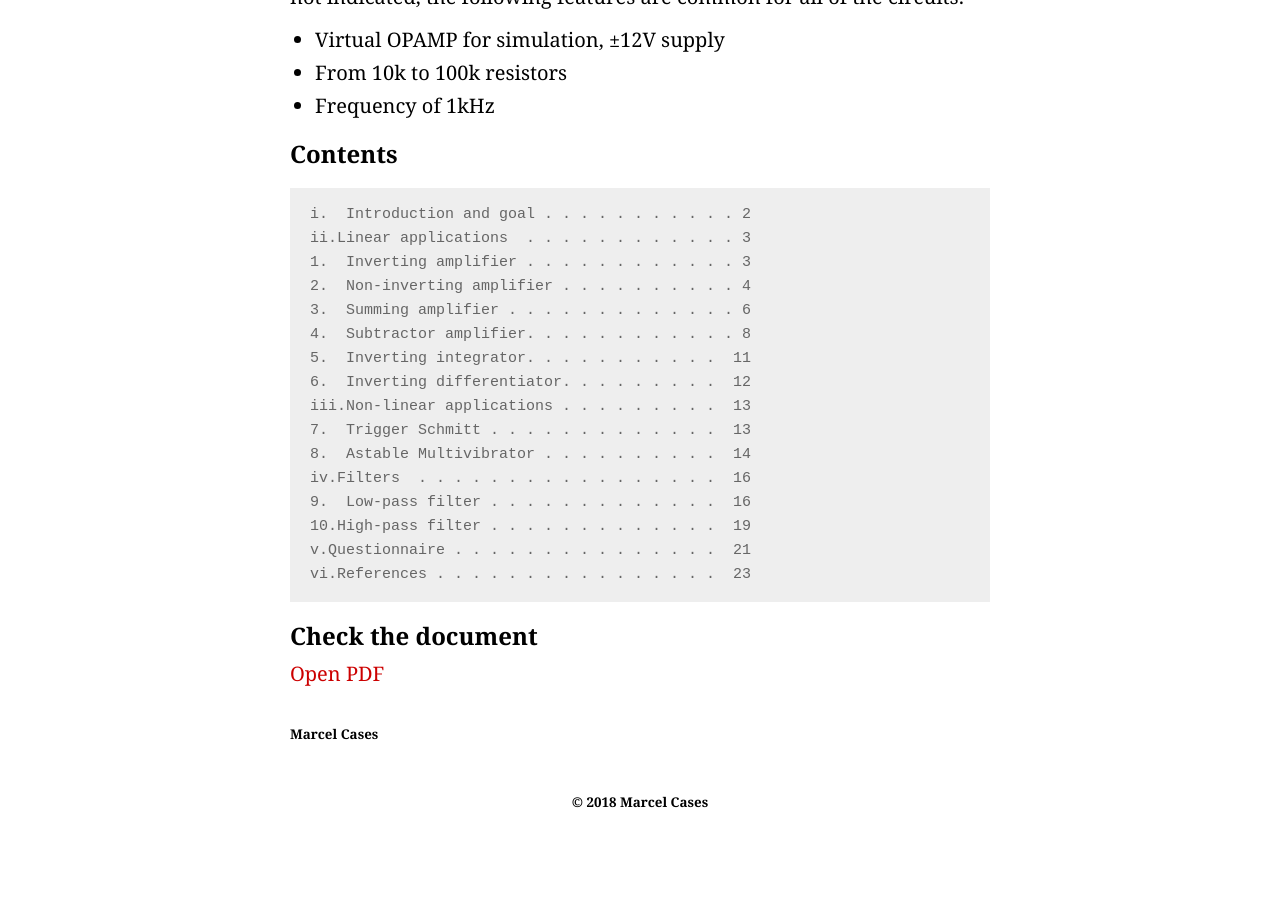
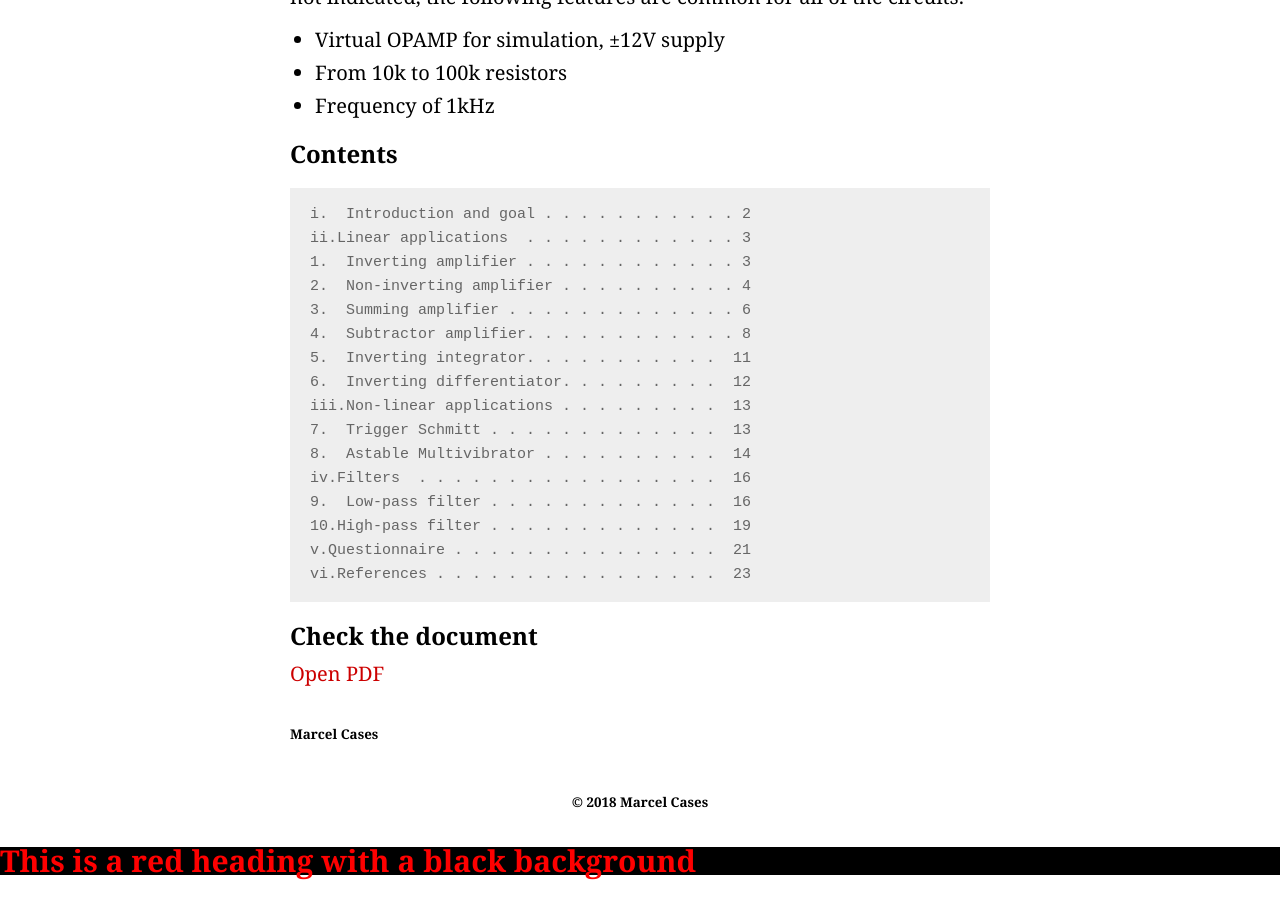
Before and after one commit to marcelcases/marcelcases.github.io, a Jekyll site: the page built from index.html, in a window 1280 px wide and 900 px high, scrolled down 1967 px. Built offline with Jekyll 4.4.1, drawn with Linux system fonts in a browser that asks for light colours; comment, search, counter and statistics services are not loaded; before the commit the page ends 2814 px from its top, so only the background shows below that.

Commit message:
Update footer.html

```diff
--- a/_includes/footer.html
+++ b/_includes/footer.html
@@ -5,3 +5,4 @@
 </style>
 
 <span class='notbold'><center><h6><p>&copy; 2018 Marcel Cases<p></h6></center></span>
+<h2 style="color:red; background:black;">This is a red heading with a black background</h2>
```
